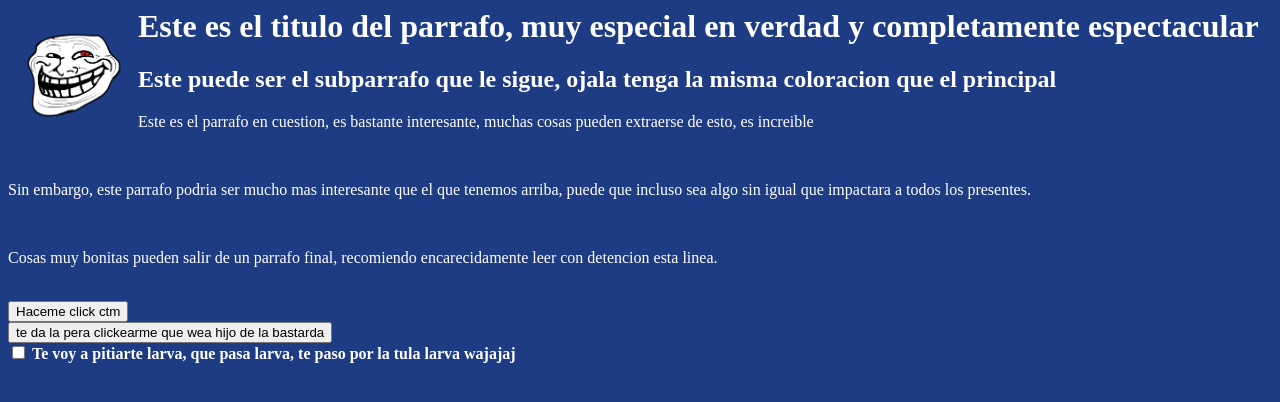
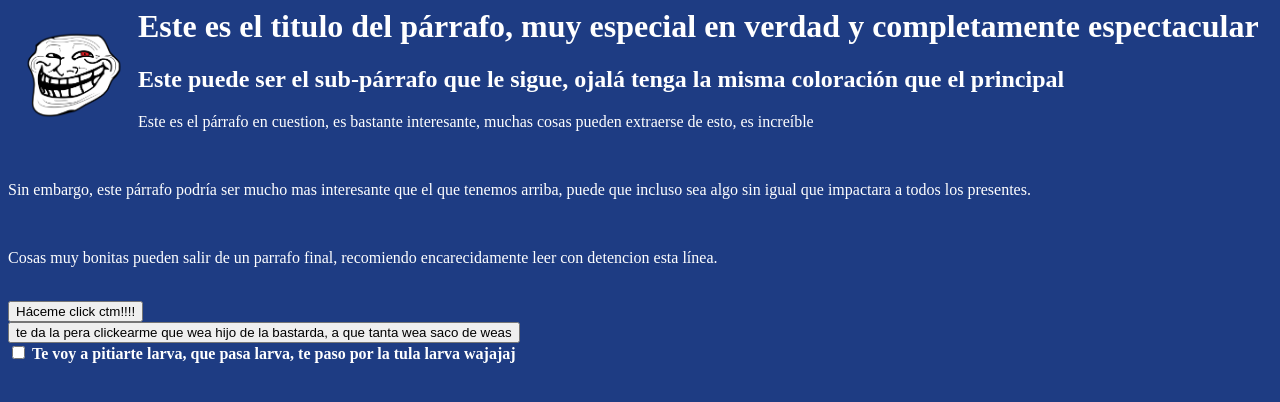
Before and after one commit to MCQuijada/Test22, a plain HTML site: page index.html in a window 1280 px wide. Drawn offline with Linux system fonts and the light colour scheme.

Commit message:
Adicion de acentos en la pagina

```diff
--- a/index.html
+++ b/index.html
@@ -4,26 +4,26 @@
     <link rel="stylesheet" href="styles/estilo.css" />
 
     <img src="images/trollface.png" alt="trollface_eye_mod">
-    <h1>Este es el titulo del parrafo, muy especial en verdad y completamente espectacular</h1>
-    <h2> Este puede ser el subparrafo que le sigue, ojala tenga la misma coloracion que el principal </h2>
+    <h1>Este es el titulo del párrafo, muy especial en verdad y completamente espectacular</h1>
+    <h2> Este puede ser el sub-párrafo que le sigue, ojalá tenga la misma coloración que el principal </h2>
     <div>
-        <p>Este es el parrafo en cuestion, es bastante interesante, muchas cosas pueden extraerse de esto, es increible</p>
+        <p>Este es el párrafo en cuestion, es bastante interesante, muchas cosas pueden extraerse de esto, es increíble</p>
         <br>
         <p>
-            Sin embargo, este parrafo podria ser mucho mas interesante que el que tenemos arriba, puede que incluso sea algo sin igual que impactara a todos los presentes.
+            Sin embargo, este párrafo podría ser mucho mas interesante que el que tenemos arriba, puede que incluso sea algo sin igual que impactara a todos los presentes.
         </p>
         <br>
         <p>
-            Cosas muy bonitas pueden salir de un parrafo final, recomiendo encarecidamente leer con detencion esta linea.
+            Cosas muy bonitas pueden salir de un parrafo final, recomiendo encarecidamente leer con detencion esta línea.
         </p>
     </div>
-	<br>
+    <br>
     <div>
-    	<input type="button" value="Haceme click ctm">
-	<br>
-	<input type="button" value="te da la pera clickearme que wea hijo de la bastarda">
-	<br>
-	<input type="checkbox"> <label>Te voy a pitiarte larva, que pasa larva, te paso por la tula larva wajajaj</label>
+        <input type="button" value="Háceme click ctm!!!!">
+        <br>
+        <input type="button" value="te da la pera clickearme que wea hijo de la bastarda, a que tanta wea saco de weas">
+        <br>
+        <input type="checkbox"> <label>Te voy a pitiarte larva, que pasa larva, te paso por la tula larva wajajaj</label>
     </div>
 </head>
 
```
